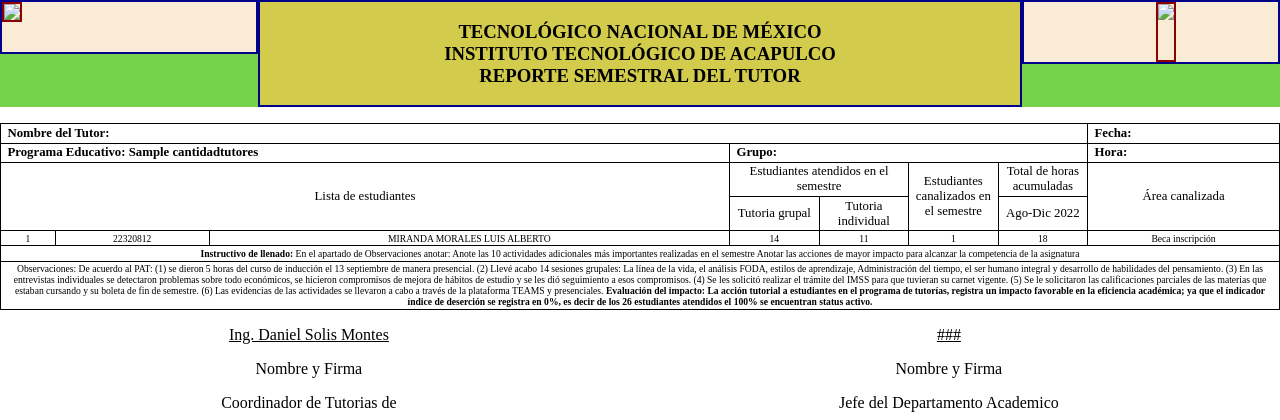
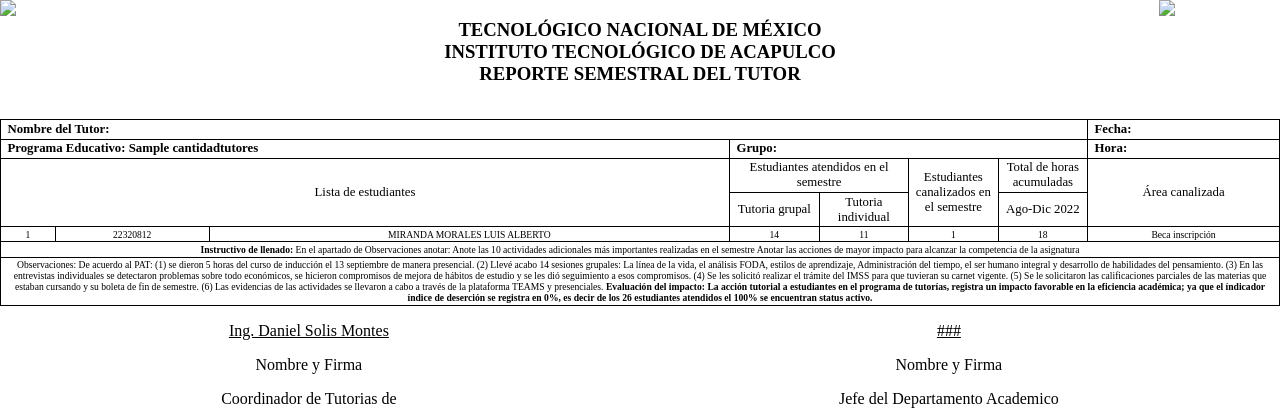
Before and after one commit to Jaziel3p/proyectoTutorias_Back, a Django app: template apibdtutorias/templates/reporteTutor.html in a window 1280 px wide. Shown: the top 420 px of the page. Run offline with Django 4.2, Linux system fonts and the light colour scheme; the template is opened without the code that fills it: most values are stand-ins (such as "Sample title", 1, 10 or a date in 2020).

Commit message:
estilosJAz

```diff
--- a/apibdtutorias/static/apibdtutorias/css/reporteTutor.css
+++ b/apibdtutorias/static/apibdtutorias/css/reporteTutor.css
@@ -17,22 +17,22 @@ body {
     justify-content: space-between;
     align-items: flex-start;
     margin-bottom: 1em;
-    background-color: rgb(118, 210, 75);
+    /* background-color: rgb(118, 210, 75); */
 }
 
 .cabecera__cont-titulo {
     width: 60%;
     text-align: center;
     font-size: 1em;
-    border: 2px solid darkblue;
-    background-color: rgb(210, 203, 75);
+    /*border: 2px solid darkblue;
+    background-color: rgb(210, 203, 75);*/
 }
 
 .cabecera__cont-logo_ita {
-    background-color: antiquewhite;
+    /* background-color: antiquewhite; */
     width: 20%;
     height: 60px;
-    border: 2px solid darkblue;
+    /* border: 2px solid darkblue; */
     display: flex;
     justify-content: center;
 }
@@ -40,12 +40,12 @@ body {
 .cabecera__cont-logo_sep {
     width: 20%;
     height: 50px;
-    background-color: antiquewhite;
-    border: 2px solid darkblue;
+    /* background-color: antiquewhite; */
+    /* border: 2px solid darkblue; */
 }
 
 img {
-    border: 2px solid rgb(139, 0, 0);
+    /* border: 2px solid rgb(139, 0, 0); */
     max-width: 100%;
     max-height: 100%;
 }
```
